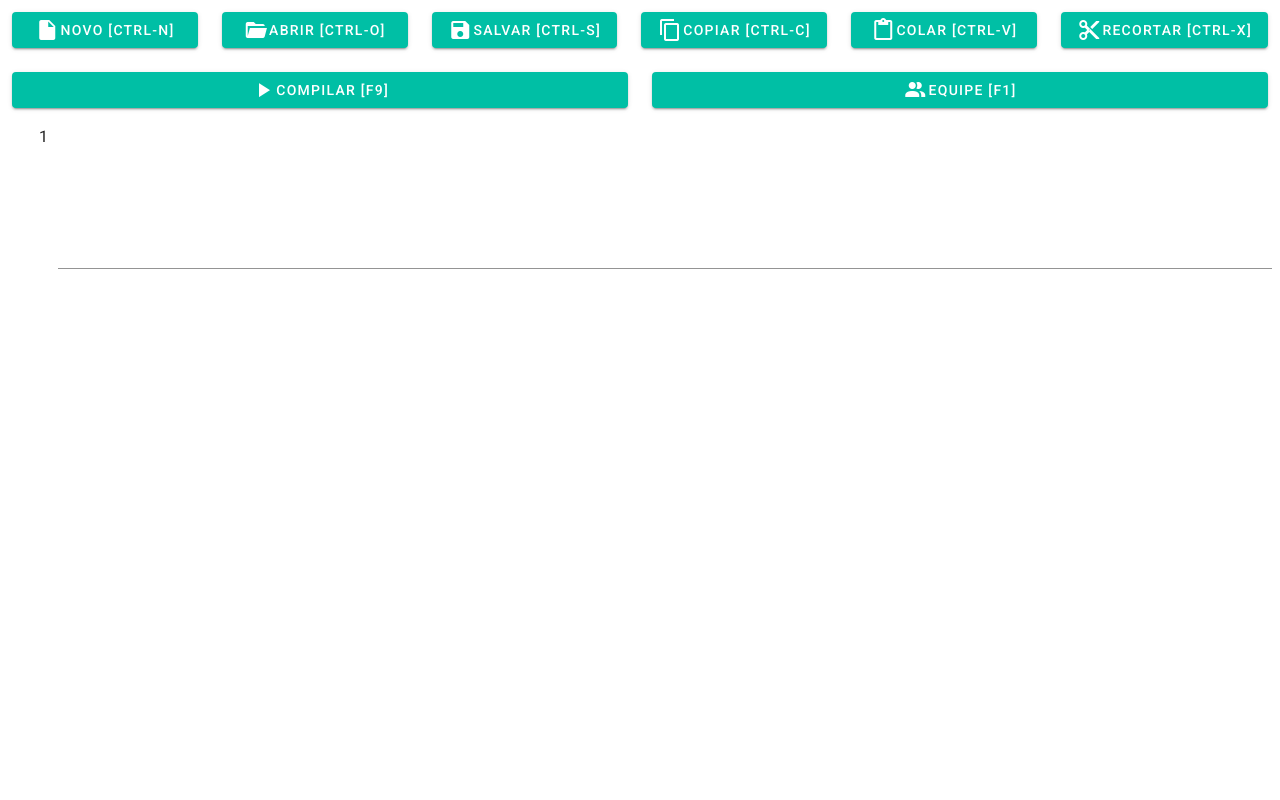
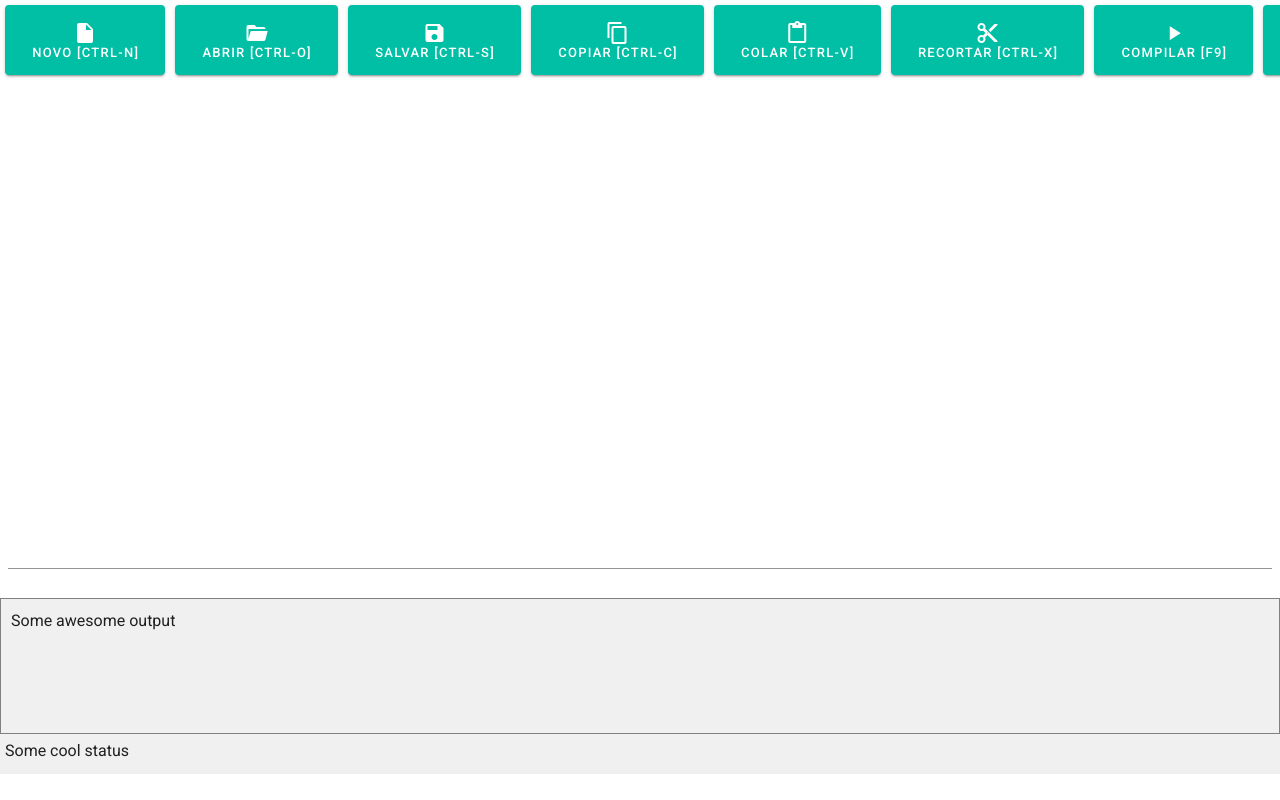
Before and after one commit to luanraithz/fla-cmp-nlp, a Vue app in the folder compilers/client/: page / in a window 1280 px wide. Built offline with nearby package versions, Linux system fonts and the light colour scheme.

Commit message:
style do client de compiladores

```diff
--- a/compilers/client/src/App.vue
+++ b/compilers/client/src/App.vue
@@ -2,6 +2,7 @@
   <v-app>
         <v-container fluid class="container">
             <v-row>
+                <div class="tools">
                     <Button
                         :onClick="newFile"
                         icon="file"
@@ -51,10 +52,23 @@
                         shortcut="f9"
                     />
                     <TeamModal></TeamModal>
+                </div>
             </v-row>
             <v-row>
                 <Textarea :content="content">
                 </Textarea>
+            </v-row>
+            <v-row>
+                <div class="output">
+                    Some
+                    awesome
+                    output
+                </div>
+            </v-row>
+            <v-row>
+                <div class="status">
+                    Some cool status
+                </div>
             </v-row>
       </v-container>
     <v-content>
@@ -92,8 +106,33 @@ export default Vue.extend({
 });
 </script>
 <style>
+    * {
+        box-sizing: border-box;
+    }
     body, html {
         overflow: auto !important;
     }
+    .output {
+        width: 100%;
+        height: 17vh;
+        padding: 10px;
+        border: 1px solid gray;
+        background-color: #f0f0f0;
+    }
+    .status {
+        margin-bottom: 10px;
+        height: 5vh;
+        width: 100%;
+        padding: 5px;
+        background-color: #f0f0f0;
+    }
+    .tools {
+        min-height: 70px;
+        display: flex;
+        width: 100%;
+    }
+    .tools > div {
+        padding: 5px;
+    }
 
 </style>
--- a/compilers/client/src/components/Button.vue
+++ b/compilers/client/src/components/Button.vue
@@ -3,9 +3,12 @@
         <v-btn
             v-on:click="onClick"
             color="primary"
+            :height="70"
         >
-            <v-icon >mdi-{{ icon }}</v-icon>
-            {{ label }} {{ shortcut && (control ? `[ctrl-${shortcut}]`: `[${shortcut}]`) }}
+            <div>
+                <v-icon >mdi-{{ icon }}</v-icon>
+                <span>{{ label }} {{ shortcut && (control ? `[ctrl-${shortcut}]`: `[${shortcut}]`) }}</span>
+            </div>
         </v-btn>
     </v-col>
 </template>
@@ -51,5 +54,16 @@ export default Vue.extend({
 button {
     width: 100%;
 }
+span {
+    font-size: 13px;
+}
+div {
+    width: 100%;
+    height: 100%;
+    padding: 10px;
+    display: flex;
+    flex-direction: column;
+    align-items: center;
+}
 
 </style>
--- a/compilers/client/src/components/Textarea.vue
+++ b/compilers/client/src/components/Textarea.vue
@@ -1,11 +1,6 @@
 <template>
     <div class="wrapper">
         <v-row>
-            <div class="index">
-                <span v-for="(_, i) in getLines()">
-                    {{ i + 1 }}
-                </span>
-            </div>
             <div class="content">
                 <v-textarea
                     :no-resize="true"
@@ -34,7 +29,7 @@ export default Vue.extend({
 
 </script>
 
-<style scoped>
+<style>
 .wrapper {
     width: 100%;
     overflow: hidden;
@@ -52,7 +47,8 @@ export default Vue.extend({
 
 }
 .content {
-    width: calc(100% - 50px);
+    width: 100%;
+    height: 100%;
 
 }
 
@@ -64,5 +60,6 @@ textarea {
     width: 100%;
     height: 100%;
     line-height: 17px;
+    height: 60vh;
 }
 </style>
```
Lines whose indentation alone changed are shown as unchanged.
